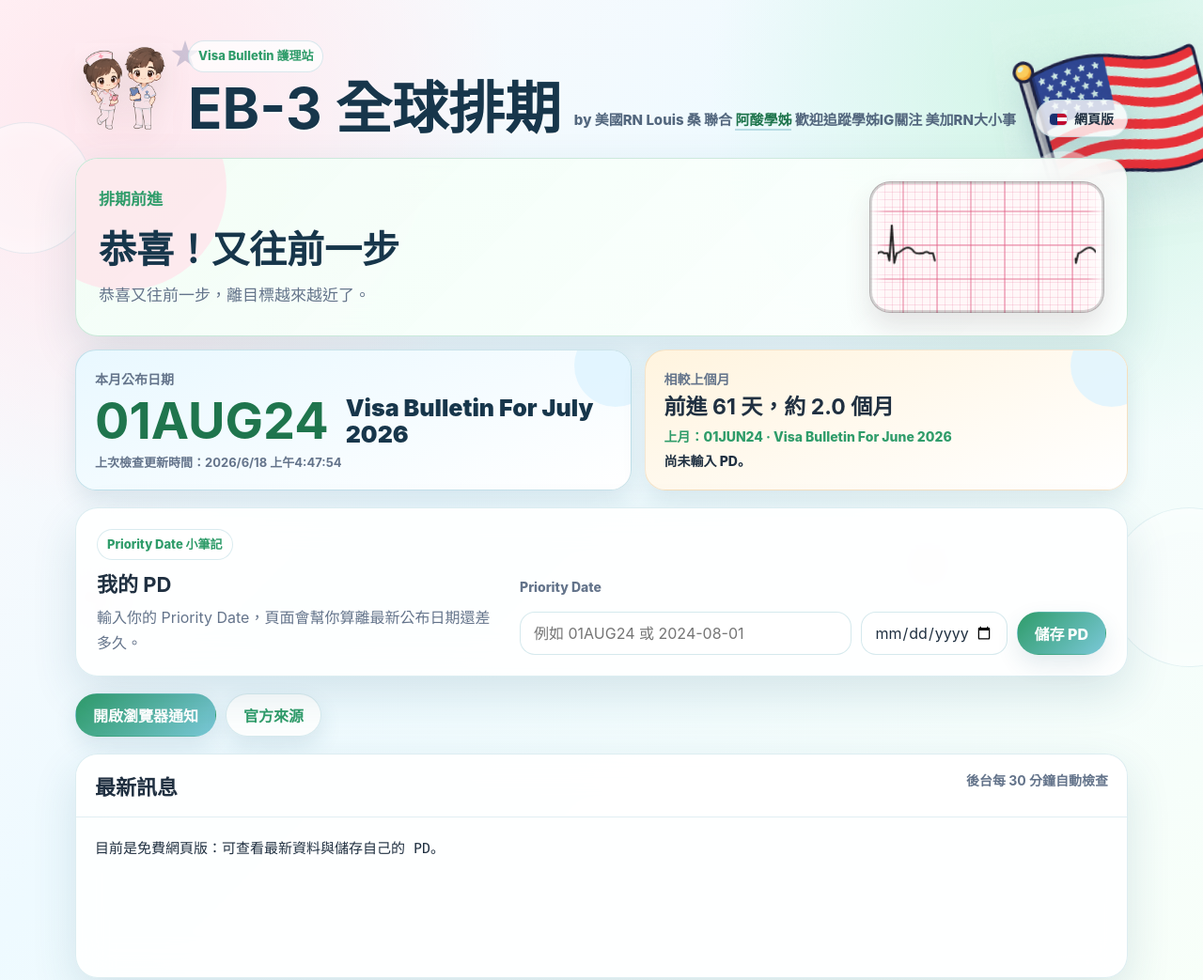
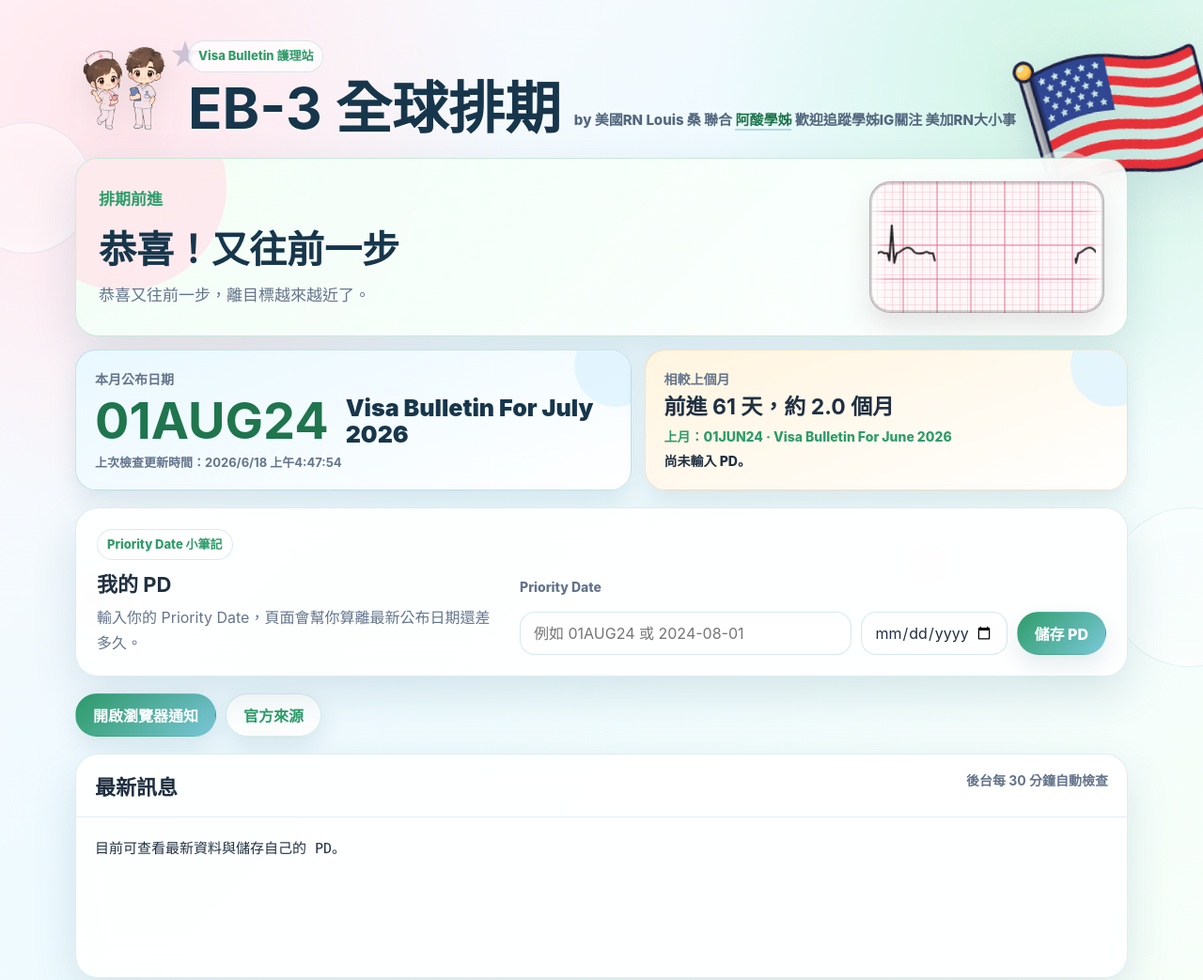
Before and after one commit to taiwanrnno1/visa-bulletin-eb3-monitor, a plain HTML site: page web/index.html in a window 1280 px wide. Shown: the top 1043 px of the page at 94% size. Drawn offline with Linux system fonts and the light colour scheme; no server answers.

Commit message:
Remove web status pill

```diff
--- a/web/app.js
+++ b/web/app.js
@@ -59,6 +59,7 @@
 }
 
 function setStatus(text, kind = "idle") {
+  if (!els.connectionStatus) return;
   els.connectionStatus.textContent = text;
   els.connectionStatus.dataset.kind = kind;
 }
@@ -328,7 +329,7 @@
     current = loadInitialState();
   }
   renderState(current);
-  els.noticeText.textContent = "目前是免費網頁版：可查看最新資料與儲存自己的 PD。";
+  els.noticeText.textContent = "目前可查看最新資料與儲存自己的 PD。";
   setStatus("網頁版", "idle");
 }
 
--- a/web/index.html
+++ b/web/index.html
@@ -36,7 +36,6 @@
           </div>
           </div>
         </div>
-        <div class="status-pill" id="connectionStatus">待命中</div>
       </section>
 
       <section class="message-panel" id="messagePanel">
--- a/web/styles.css
+++ b/web/styles.css
@@ -249,32 +249,6 @@
   margin: 8px 0 0;
   color: var(--muted);
   line-height: 1.65;
-}
-
-.status-pill {
-  min-width: 94px;
-  border: 1px solid rgba(47, 143, 167, 0.18);
-  border-radius: 999px;
-  background: rgba(255, 255, 255, 0.8);
-  box-shadow: var(--small-shadow);
-  padding: 9px 14px;
-  text-align: center;
-  font-size: 14px;
-  font-weight: 850;
-}
-
-.status-pill::before {
-  content: "";
-  display: inline-block;
-  width: 18px;
-  height: 12px;
-  margin-right: 8px;
-  border-radius: 4px;
-  vertical-align: -1px;
-  background:
-    linear-gradient(90deg, #192f6f 0 42%, transparent 42%),
-    repeating-linear-gradient(180deg, #bf0a30 0 2px, #bf0a30 2px 4px, #fff 4px 6px, #fff 6px 8px);
-  box-shadow: 0 0 0 1px rgba(25, 47, 111, 0.12);
 }
 
 .message-panel,
```
